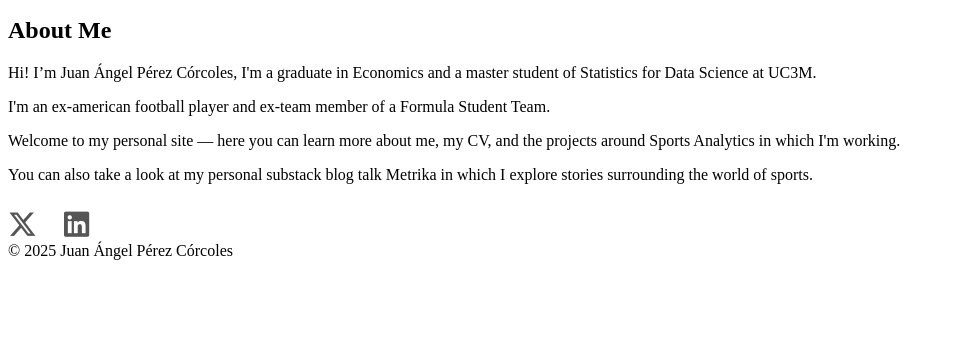
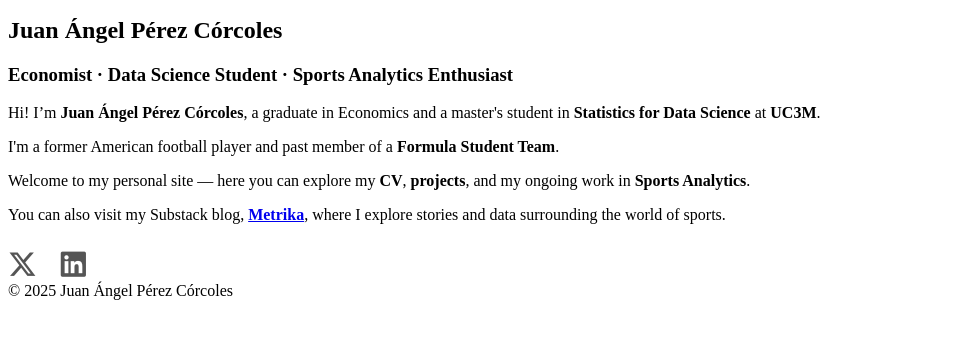
Before and after one commit to JuanAngelPi/JuanAngelPi.github.io, a plain HTML site: page index.html in a window 1280 px wide. Shown: the part 176-514 px from the top of the page, without its empty margins (0-955 px from the left). Drawn offline with Linux system fonts and the light colour scheme.

Commit message:
index.html

```diff
--- a/index.html
+++ b/index.html
@@ -1,20 +1,22 @@
 <!DOCTYPE html>
 <html lang="es">
 <head>
-  <meta charset="UTF-8">
-  <meta name="viewport" content="width=device-width, initial-scale=1.0">
+  <meta charset="UTF-8" />
+  <meta name="viewport" content="width=device-width, initial-scale=1.0" />
   <title>Juan Ángel Pérez Córcoles - About Me</title>
 
+  <!-- Fuentes -->
   <link rel="preconnect" href="https://fonts.googleapis.com">
   <link rel="preconnect" href="https://fonts.gstatic.com" crossorigin>
   <link href="https://fonts.googleapis.com/css2?family=Playfair+Display:wght@700&family=Roboto:wght@400;500&display=swap" rel="stylesheet">
 
+  <!-- Iconos -->
   <link rel="stylesheet" href="https://cdnjs.cloudflare.com/ajax/libs/font-awesome/6.5.2/css/all.min.css" />
 
-  <link rel="stylesheet" href="styles.css">
+  <!-- Estilos -->
+  <link rel="stylesheet" href="styles.css" />
 </head>
 <body>
-
   <nav class="sidebar-menu">
     <h2>Menu</h2>
     <ul>
@@ -26,32 +28,25 @@
   </nav>
 
   <div class="main-content">
+    <section class="about fade-in">
+      <img src="images/my-photo.jpg" alt="Foto de Juan Ángel Pérez Córcoles" class="profile-photo" />
 
-    <section class="about">
-      <img src="images/my-photo.jpg" alt="Foto de Juan Ángel Pérez Córcoles" class="profile-photo">
+      <h1>Juan Ángel Pérez Córcoles</h1>
+      <h3>Economist · Data Science Student · Sports Analytics Enthusiast</h3>
 
-      <h2>About Me</h2>
-      <p>Hi! I’m Juan Ángel Pérez Córcoles, I'm a graduate in Economics and a master student of Statistics for Data Science at UC3M.</p>
-      <p>I'm an ex-american football player and ex-team member of a Formula Student Team.</p>
-      <p>Welcome to my personal site — here you can learn more about me, my CV, and the projects around Sports Analytics in which I'm working.</p>
-      <p>You can also take a look at my personal substack blog talk Metrika in which I explore stories surrounding the world of sports.</p>
+      <p>Hi! I’m <strong>Juan Ángel Pérez Córcoles</strong>, a graduate in Economics and a master's student in <strong>Statistics for Data Science</strong> at <strong>UC3M</strong>.</p>
+      <p>I'm a former American football player and past member of a <strong>Formula Student Team</strong>.</p>
+      <p>Welcome to my personal site — here you can explore my <strong>CV</strong>, <strong>projects</strong>, and my ongoing work in <strong>Sports Analytics</strong>.</p>
+      <p>You can also visit my Substack blog, <a href="TU_URL_DE_SUBSTACK" target="_blank" class="text-link"><strong>Metrika</strong></a>, where I explore stories and data surrounding the world of sports.</p>
 
       <div class="social-icons">
-        <a href="TU_URL_DE_X" target="_blank" title="Mi perfil de X">
-          <i class="fa-brands fa-x-twitter"></i>
-        </a>
-        <a href="TU_URL_DE_LINKEDIN" target="_blank" title="Mi perfil de LinkedIn">
-          <i class="fa-brands fa-linkedin"></i>
-        </a>
-        <a href="TU_URL_DE_SUBSTACK" target="_blank" title="Mi blog Metrika">
-          <i class="fa-brands fa-substack"></i>
-        </a>
+        <a href="TU_URL_DE_X" target="_blank" title="Perfil en X"><i class="fa-brands fa-x-twitter"></i></a>
+        <a href="TU_URL_DE_LINKEDIN" target="_blank" title="Perfil en LinkedIn"><i class="fa-brands fa-linkedin"></i></a>
+        <a href="TU_URL_DE_SUBSTACK" target="_blank" title="Blog en Substack"><i class="fa-brands fa-substack"></i></a>
       </div>
     </section>
 
-    <footer>
-      © 2025 Juan Ángel Pérez Córcoles
-    </footer>
-
-  </div> </body>
+    <footer>© 2025 Juan Ángel Pérez Córcoles</footer>
+  </div>
+</body>
 </html>
```
